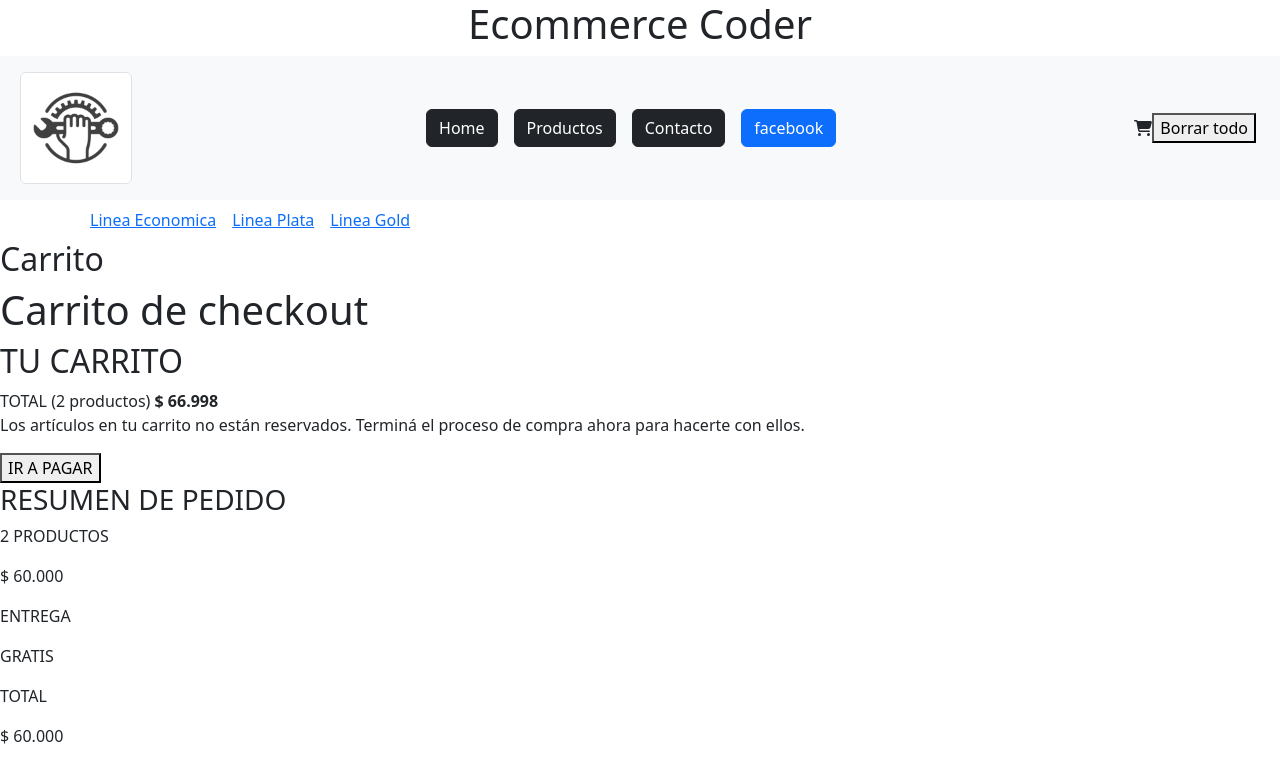
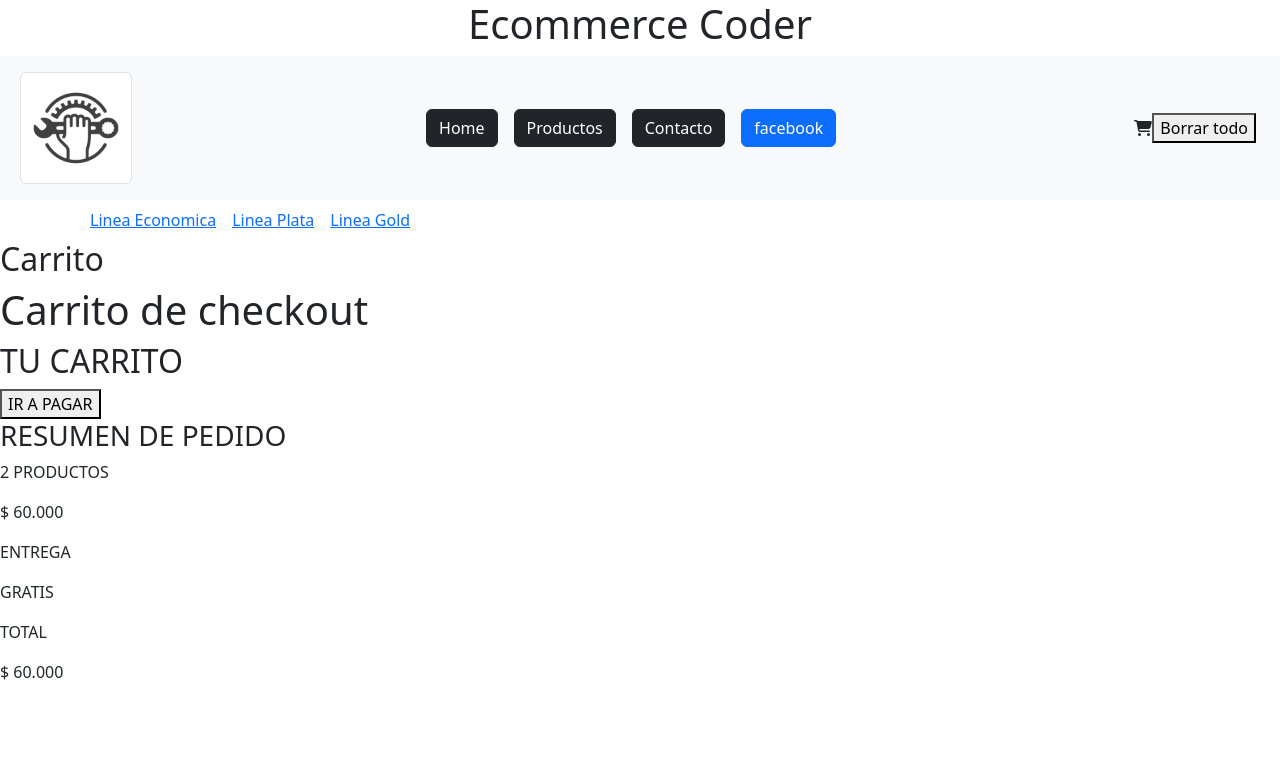
Before and after one commit to martinob10/React, a React (Create React App) app: page /cart in a window 1280 px wide. Shown: the top 780 px of the page. Built offline with nearby package versions, Linux system fonts and the light colour scheme.

Commit message:
firebase 2

```diff
--- a/src/components/Cart/Cart.js
+++ b/src/components/Cart/Cart.js
@@ -57,18 +57,17 @@ const Cart = () => {
             <div className="info-checkout">
                 {console.log("order: ", order)}
                 <h2>TU CARRITO</h2>
-                <span>TOTAL (2 productos) <b>$ 66.998</b></span>
-                <p>Los artículos en tu carrito no están reservados. Terminá el proceso de compra ahora para hacerte con ellos.</p>
+
                 <div className="container-checkout-products">
                     {cartProducts.map( (cartProduct) => {
                         const { title, image, price} = cartProduct
                         return(
                             <div className="checkout-item">
                                 <img src={`./assets/${image}`} alt="imagen" />
-                                <div className="info-checkout-item">
+                                <div >
                                     <p>{title}</p>
-                                    <p>TAMANO: L</p>
-                                    <p className="checkout-item-price">$ {price}</p>
+                                    <p>Cntidad</p>
+                                    <p>$ {price}</p>
                                     <button>X</button>
                                 </div>
                             </div>
```
